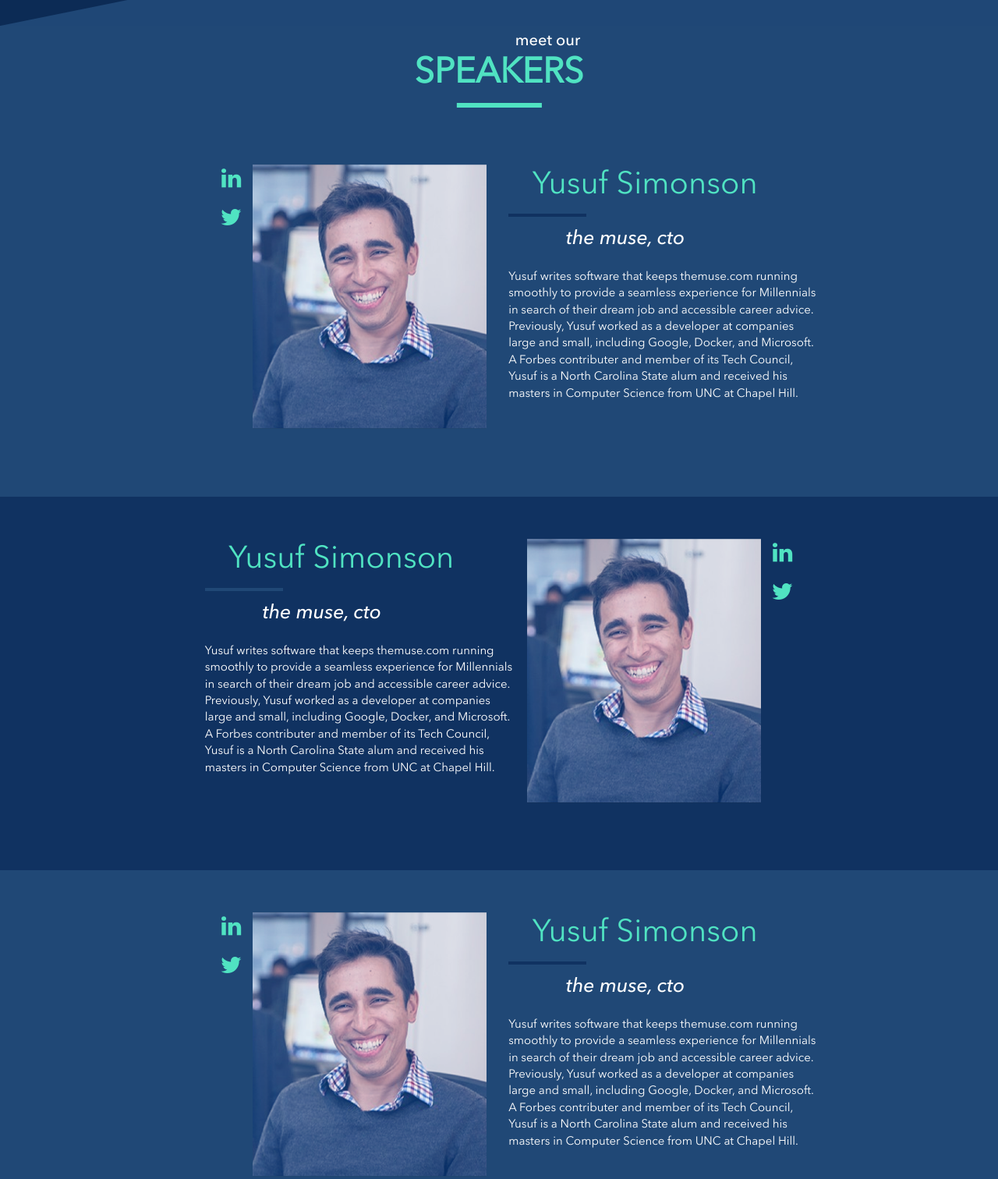
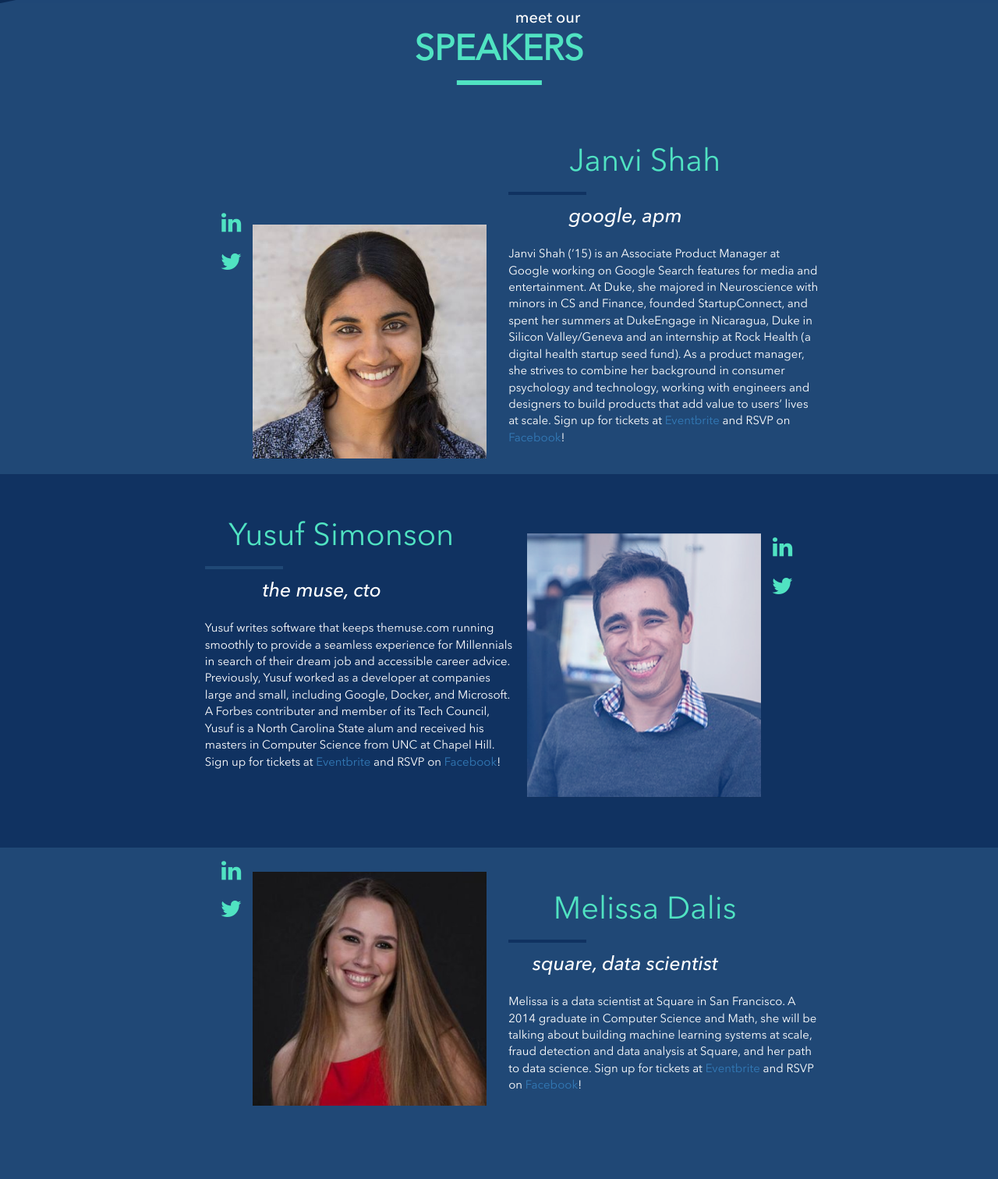
Before and after one commit to patriciaa/hackduke-education-landing, a plain HTML site: page index.html in a window 1280 px wide. Shown: the part 1479-2991 px from the top of the page at 78% size. Drawn offline with nearby package versions, Linux system fonts and the light colour scheme.

Commit message:
WIP on speaker info

```diff
--- a/index.html
+++ b/index.html
@@ -61,7 +61,8 @@
     <div id="why-education">
       <img src="images/line-teal.svg" class="line-teal">
       <div class="why-text">
-        HackDuke Education is a dream: if we can bring some of our incredible talent in tech back to Duke and share their experiences, <span class="green-color"> everyone </span> in this community will benefit.
+        HackDuke Education brings <br> <span class="green-color">incredible talent in tech</span> <br>  back to Duke to share their experiences, skills, and opportunities.
+        <!-- HackDuke Education is a dream: if we can bring some of our incredible talent in tech back to Duke and share their experiences, <span class="green-color"> everyone </span> in this community will benefit. -->
       </div>
       <img src="images/line-teal.svg" class="line-teal">
     </div>
@@ -76,17 +77,21 @@
       </div>
 
       <div class="solid-speaker">
-        <img id="speaker-picture" class="mobile" src="images/yusuf.png"/>
+        <img id="speaker-picture" class="mobile" src="images/janvi.jpg"/>
         <div id="icons" class="inline-desktop">
          <a class="linkedin-icon"><i class="fa fa-linkedin fa-3x"></i></a>
          <a class="twitter-icon"><i class="fa fa-twitter fa-3x"></i></a>
         </div>
-        <img id="speaker-picture" class="inline-desktop" src="images/yusuf.png"/>
+        <img id="speaker-picture" class="inline-desktop" src="images/janvi.jpg"/>
         <div id="content">
-          <div class="name"> Yusuf Simonson</div>
+          <div class="name">Janvi Shah</div>
           <hr class="name-title-separator" style="border-color:#103261;"/>
-          <div class="title"> the muse, cto </div>
-          <div class="info"> Yusuf writes software that keeps themuse.com running smoothly to provide a seamless experience for Millennials in search of their dream job and accessible career advice. Previously, Yusuf worked as a developer at companies large and small, including Google, Docker, and Microsoft. A Forbes contributer and member of its Tech Council, Yusuf is a North Carolina State alum and received his masters in Computer Science from UNC at Chapel Hill.</div>
+          <div class="title">google, apm</div>
+          <div class="info">
+            Janvi Shah (’15) is an Associate Product Manager at Google working on Google Search features for media and entertainment. At Duke, she majored in Neuroscience with minors in CS and Finance, founded StartupConnect, and spent her summers at DukeEngage in Nicaragua, Duke in Silicon Valley/Geneva and an internship at Rock Health (a digital health startup seed fund). As a product manager, she strives to combine her background in consumer psychology and technology, working with engineers and designers to build products that add value to users’ lives at scale.
+            <!-- TODO -->
+            Sign up for tickets at <a href="">Eventbrite</a> and RSVP on <a href="">Facebook</a>!
+          </div>
         </div>
       </div>
 
@@ -96,7 +101,12 @@
           <div class="name"> Yusuf Simonson</div>
           <hr class="name-title-separator" style="border-color:#204876;"/>
           <div class="title"> the muse, cto </div>
-          <div class="info"> Yusuf writes software that keeps themuse.com running smoothly to provide a seamless experience for Millennials in search of their dream job and accessible career advice. Previously, Yusuf worked as a developer at companies large and small, including Google, Docker, and Microsoft. A Forbes contributer and member of its Tech Council, Yusuf is a North Carolina State alum and received his masters in Computer Science from UNC at Chapel Hill.</div>
+          <div class="info"> Yusuf writes software that keeps themuse.com running smoothly to provide a seamless experience for Millennials in search of their dream job and accessible career advice. Previously, Yusuf worked as a developer at companies large and small, including Google, Docker, and Microsoft. A Forbes contributer and member of its Tech Council, Yusuf is a North Carolina State alum and received his masters in Computer Science from UNC at Chapel Hill.
+            <!-- TODO -->
+
+            Sign up for tickets at <a href="">Eventbrite</a> and RSVP on <a href="">Facebook</a>!
+
+          </div>
         </div>
         <img id="speaker-picture" class="inline-desktop" src="images/yusuf.png"/>
         <div id="icons" class="inline-desktop">
@@ -106,17 +116,21 @@
       </div>
 
       <div class="solid-speaker">
-        <img id="speaker-picture" class="mobile" src="images/yusuf.png"/>
+        <img id="speaker-picture" class="mobile" src="images/melissa_dalis.jpg"/>
         <div id="icons" class="inline-desktop">
          <a class="linkedin-icon"><i class="fa fa-linkedin fa-3x"></i></a>
          <a class="twitter-icon"><i class="fa fa-twitter fa-3x"></i></a>
         </div>
-        <img id="speaker-picture" class="inline-desktop" src="images/yusuf.png"/>
+        <img id="speaker-picture" class="inline-desktop" src="images/melissa_dalis.jpg"/>
         <div id="content">
-          <div class="name"> Yusuf Simonson</div>
+          <div class="name">Melissa Dalis</div>
           <hr class="name-title-separator" style="border-color:#103261;"/>
-          <div class="title"> the muse, cto </div>
-          <div class="info"> Yusuf writes software that keeps themuse.com running smoothly to provide a seamless experience for Millennials in search of their dream job and accessible career advice. Previously, Yusuf worked as a developer at companies large and small, including Google, Docker, and Microsoft. A Forbes contributer and member of its Tech Council, Yusuf is a North Carolina State alum and received his masters in Computer Science from UNC at Chapel Hill.</div>
+          <div class="title">square, data scientist</div>
+          <div class="info"> Melissa is a data scientist at Square in San Francisco. A 2014 graduate in Computer Science and Math, she will be talking about building machine learning systems at scale, fraud detection and data analysis at Square, and her path to data science.
+
+            <!-- TODO -->
+            Sign up for tickets at <a href="">Eventbrite</a> and RSVP on <a href="">Facebook</a>!
+          </div>
         </div>
       </div>
 
@@ -124,10 +138,22 @@
 
     <div id="connect-anchor" class="anchor"> </div>
     <img src="images/trianglebanner-bottom.svg" class="trianglebanner">
+
+    <div id="why-education">
+      <img src="images/line-teal.svg" class="line-teal">
+      <div class="why-text">
+        There's many more speakers to be announced!
+      </div>
+      <img src="images/line-teal.svg" class="line-teal">
+    </div>
+
+
+
     <div id="connect">
       <div class="connect-big-text"> CONNECT </div>
       <img src="images/line-teal.svg" class="line-teal">
       <div> <a style="color:#000000; text-decoration: none;" href="https://www.google.com">
+<!-- TODO -->
       Check out <span class="green-color"> our facebook event > </span> </a> </div>
       <div> <a style="color:#000000; text-decoration: none; padding-bottom: 75px" href="mailto:hackduke@gmail.com">
       <span class="green-color"> Email us: </span> hackduke@gmail.com</a> </div>
```
Also changed, not shown: images/janvi.jpg (added), images/melissa_dalis.jpg (added).
